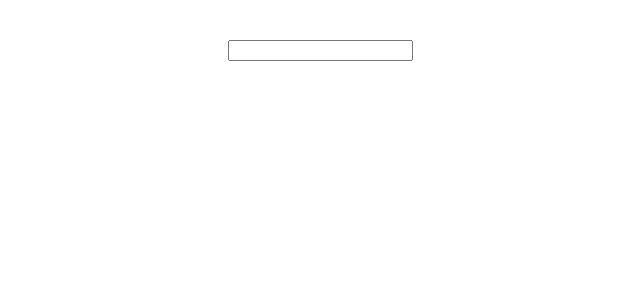
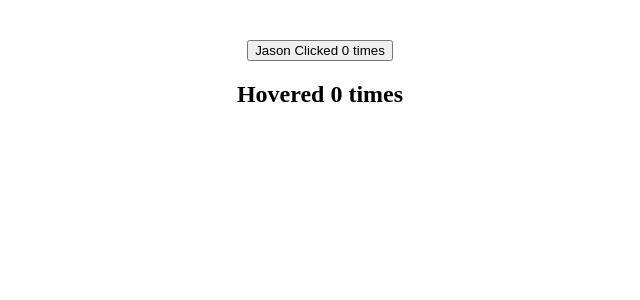
Before and after one commit to jason6842/Antra, a React (Vite) app in the folder Advance/: page / in a window 1280 px wide. Shown: the top 300 px of the page, without its empty margins (320-960 px from the left). Built offline with nearby package versions, Linux system fonts and the light colour scheme.

Commit message:
Higher Order Components, passing extra props to the HOC, and extra parameters to the HOC function

```diff
--- a/Advance/src/App.tsx
+++ b/Advance/src/App.tsx
@@ -26,6 +26,9 @@ import { TasksProvider } from "./PracticeProblems/ContextToDoList/TasksProvider.
 import ModalApp from "./ModalExample/ModalApp.tsx";
 import ReduxApp from "./ReduxApp/index.tsx";
 import DebounceApp from "./DebounceAndThrottle/DebounceApp.tsx";
+import ClickCounter from "./components/HigherOrderComponents/ClickCounter.tsx";
+import HoverCounter from "./components/HigherOrderComponents/HoverCounter.tsx";
+import HigherOrderComponentApp from "./components/HigherOrderComponents/App.tsx";
 
 
 function App() {
@@ -79,7 +82,8 @@ function App() {
         </TasksProvider> */}
         {/* <ModalApp /> */}
         {/* <ReduxApp /> */}
-        <DebounceApp />
+        {/* <DebounceApp /> */}
+        <HigherOrderComponentApp />
     </div>
   );
 }
--- /dev/null
+++ b/Advance/src/components/HigherOrderComponents/App.tsx
@@ -0,0 +1,15 @@
+import ClickCounter from "./ClickCounter"
+import HoverCounter from "./HoverCounter"
+
+// props passed into these components won't work because the props are passed
+// in the HOC rather than its individual component props
+function HigherOrderComponentApp() {
+  return (
+    <div>
+        <ClickCounter name="Jason" />
+        <HoverCounter />
+    </div>
+  )
+}
+
+export default HigherOrderComponentApp
--- /dev/null
+++ b/Advance/src/components/HigherOrderComponents/ClickCounter.tsx
@@ -0,0 +1,13 @@
+// import { useState } from "react";
+import withCounter from "./WithCounter";
+
+function ClickCounter({count, incrementCount, name}: any) {
+//   const [count, setCount] = useState(0);
+//   const incrementCount = () => {
+//     setCount(prev => prev + 1);
+//   }
+  return <button onClick={incrementCount}>{name} Clicked {count} times</button>;
+}
+
+// export default ClickCounter;
+export default withCounter(ClickCounter, 5);
--- /dev/null
+++ b/Advance/src/components/HigherOrderComponents/HoverCounter.tsx
@@ -0,0 +1,18 @@
+// import { useState } from 'react'
+import withCounter from './WithCounter';
+
+function HoverCounter({count, incrementCount}: any) {
+    // const [count, setCount] = useState(0);
+
+    // const incrementCount = () => {
+    //     setCount(prev => prev + 1);
+    // }
+  return (
+    <div>
+        <h2 onMouseOver={incrementCount}>Hovered {count} times</h2>
+    </div>
+  )
+}
+
+// export default HoverCounter
+export default withCounter(HoverCounter, 10);
--- /dev/null
+++ b/Advance/src/components/HigherOrderComponents/withCounter.tsx
@@ -0,0 +1,25 @@
+import { useState } from "react";
+
+// not what we want, we want the increment to be in all updated components
+// const UpdatedComponent = (OriginalComponent: any) => {
+//     const NewComponent = () => {
+//         return <OriginalComponent name="Jason"/>
+//     }
+
+//     return NewComponent;
+// }
+
+const withCounter = (WrappedComponent: any, incrementNumber: any) => {
+  const WithCounter = (props: any) => {
+    const [count, setCount] = useState(0);
+
+    const incrementCount = () => {
+      setCount((prev) => prev + incrementNumber);
+    };
+    return <WrappedComponent count={count} incrementCount={incrementCount} {...props}/>;
+  };
+
+  return WithCounter;
+};
+
+export default withCounter;
```
